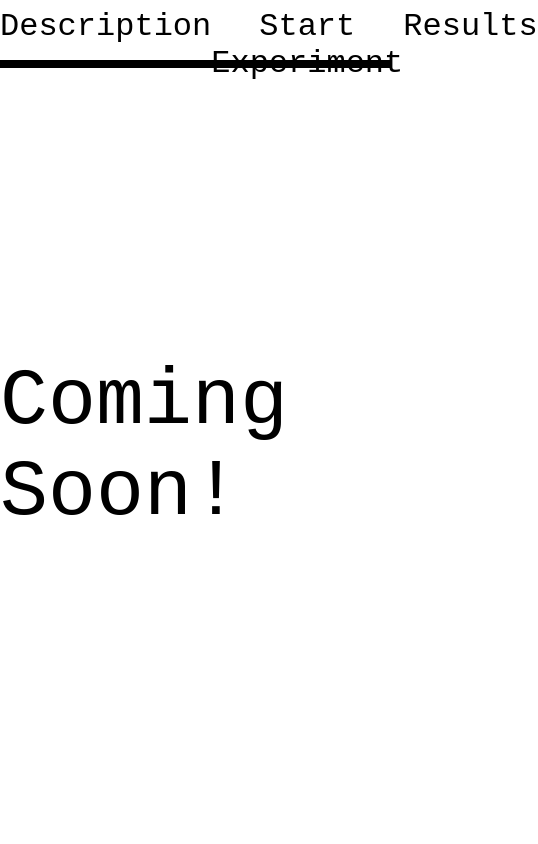
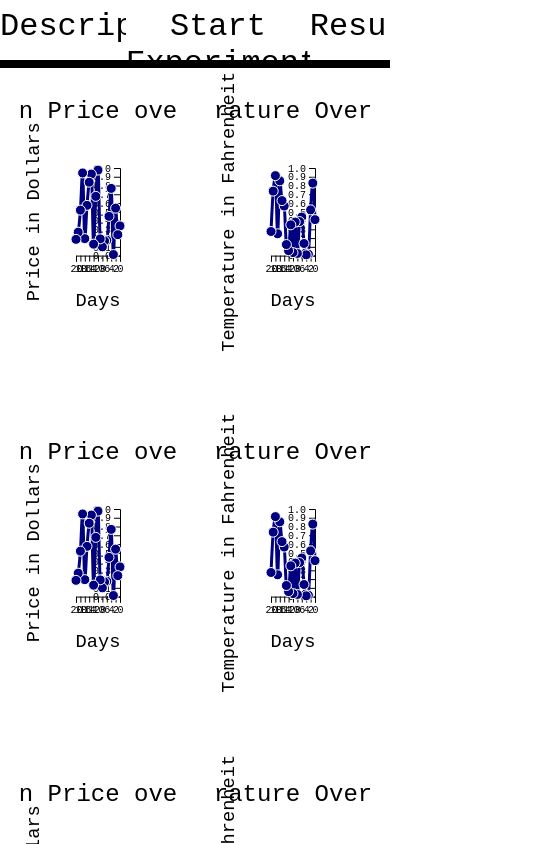
Before and after one commit to butterfly994/cogpsychapp, a React (Create React App) app: page /visualizations in a window 390 px wide. Shown: the top 844 px of the page, 538 px wide, since content can reach past the window. Built offline with nearby package versions, Linux system fonts and the light colour scheme.

Commit message:
Added data visualization page component and visualization component

```diff
--- a/package.json
+++ b/package.json
@@ -3,12 +3,12 @@
   "version": "0.1.0",
   "private": true,
   "dependencies": {
+    "d3": "^5.9.7",
     "howler": "^2.1.2",
     "react": "^16.8.6",
     "react-dom": "^16.8.6",
     "react-router-dom": "^5.0.1",
-    "react-scripts": "3.0.1",
-    "react-sound": "^1.2.0"
+    "react-scripts": "3.0.1"
   },
   "scripts": {
     "start": "react-scripts start",
--- a/src/App.css
+++ b/src/App.css
@@ -1,15 +1,16 @@
 * {
   margin:0px;
   padding:0px;
-  font-size: 60pt;
   font-family: monospace;
   box-sizing: border-box;
+  overflow-x: hidden;
 }
 
 .App {
   display: flex;
   height: 90vh;
   width: 100vw;
+  font-size: 60pt;
   flex-direction: column;
   justify-content: center;
   align-items: center;
--- a/src/App.js
+++ b/src/App.js
@@ -10,12 +10,12 @@ class App extends React.Component{
         return (
             <Router>
                 <div className = 'nav'>
-                    <Link to = '/' className = 'link'>Description</Link>
-                    <Link to ='/experiment'  className = 'link'>Start Experiment</Link>
+                    <Link to = '/description' className = 'link'>Description</Link>
+                    <Link to ='/'  className = 'link'>Start Experiment</Link>
                     <Link to ='/visualizations' className = 'link'>Results</Link>
                 </div>
-                <Route exact path = '/' component={Description} />
-                <Route path='/experiment' component={SperlingWrapper} />
+                <Route path = '/description' component={Description} />
+                <Route exact path='/' component={SperlingWrapper} />
                 <Route path='/visualizations' component = {Visualizations} />
             </Router>
         )
--- a/src/Description.js
+++ b/src/Description.js
@@ -6,6 +6,7 @@ class Description extends React.Component {
         return (
             <div className = 'App'>
                 <div className = 'paragraph'>
+                    &nbsp;&nbsp;&nbsp;&nbsp;
                     In 1960, George Sperling, cognitive scientist, released a
                     monograph titled "The Information Available in Brief Visual
                     Presentations". He detailed an experimental procedure in which
@@ -18,6 +19,7 @@ class Description extends React.Component {
                     terms of the letter itself and its position.
                 </div>
                 <div className = 'paragraph'>
+                    &nbsp;&nbsp;&nbsp;&nbsp;
                     Throughout a series of experiments, several parameters were
                     studied. These included exposure duration (how long the letters
                     were visible), which Sperling concluded had a negligible effect
@@ -32,6 +34,7 @@ class Description extends React.Component {
                     second, or third row of the letter array only.
                 </div>
                 <div className = 'paragraph'>
+                    &nbsp;&nbsp;&nbsp;&nbsp;
                     What Sperling found was that the subjects' accuracy in terms of
                     the percent of letters correct in their responses when under the
                     partial report condition was much higher. Sperling then
@@ -43,6 +46,7 @@ class Description extends React.Component {
                     reporting letters.
                 </div>
                 <div className = 'paragraph'>
+                    &nbsp;&nbsp;&nbsp;&nbsp;
                     This website replicates Sperling's original experiment in a
                     digital format. Many factors are identical to the original study,
                     such as the pitch of the tones used, the types of stimuli, and
@@ -57,6 +61,7 @@ class Description extends React.Component {
                     the instructions given to subjects and the duration of the tones.
                 </div>
                 <div className = 'paragraph'>
+                    &nbsp;&nbsp;&nbsp;&nbsp;
                     Any data collected from this web page is stored without
                     reference to personally identifying information. Further, any
                     data presented on the page is in aggregate, over the average of
--- a/src/Grid.css
+++ b/src/Grid.css
@@ -1,10 +1,9 @@
-*{
+/* *{
     margin:0px;
     padding:0px;
-    font-size: 60pt;
     font-family: monospace;
     box-sizing: border-box;
-}
+} */
 
 div#gridSimpleSpace {
     display: flex;
@@ -49,4 +48,5 @@ div#grid3x3x3 {
 input {
     width: 53px;
     height: 93px;
+    font-size: 60pt;
 }
--- /dev/null
+++ b/src/Visualization.js
@@ -0,0 +1,95 @@
+import React from 'react'
+import * as d3 from 'd3'
+
+class Visualization extends React.Component {
+    componentDidMount(){
+        // 2. Use the margin convention practice
+        var margin = {top: 100, right:100, bottom: 150, left: 100}
+        , width = window.innerWidth/2.5 - margin.left - margin.right // Use the window's width
+        , height = window.innerHeight/2.5 - margin.top - margin.bottom; // Use the window's height
+
+        // 5. X scale will use the index of our data
+        var xScale = d3.scaleLinear()
+            .domain([0, this.props.n-1]) // input
+            .range([0, width]); // output
+
+        // 6. Y scale will use the randomly generate number
+        var yScale = d3.scaleLinear()
+            .domain([0, 1]) // input
+            .range([height, 0]); // output
+
+        // 7. d3's line generator
+        var line = d3.line()
+            .x(function(d, i) { return xScale(i); }) // set the x values for the line generator
+            .y(function(d) { return yScale(d.y); }) // set the y values for the line generator
+            .curve(d3.curveMonotoneX) // apply smoothing to the line
+
+
+        // 1. Add the SVG to the page and employ #2
+        var svg = d3.select('.' + this.props.name).append('svg')
+            .attr('width', width + margin.left + margin.right)
+            .attr('height', height + margin.top + margin.bottom)
+        .append('g')
+            .attr('transform', 'translate(' + margin.left + ',' + margin.top + ')');
+
+        svg.append('text')
+            .attr('transform',
+                    'translate(' + (width/2) + ' ,' + (0 - margin.top / 2) + ')')
+            .style('text-anchor', 'middle')
+            .style('font-size', '18pt')
+            .text(this.props.title)
+
+        // 3. Call the x axis in a group tag
+        svg.append('g')
+            .attr('transform', 'translate(0,' + height + ')')
+            .call(d3.axisBottom(xScale)); // Create an axis component with d3.axisBottom
+
+        // text label for the x axis
+        svg.append('text')
+            .attr('transform',
+                    'translate(' + (width/2) + ' ,' +
+                                (height + 50) + ')')
+            .style('text-anchor', 'middle')
+            .style('font-size', '14pt')
+            .text(this.props.xAxis);
+
+        // 4. Call the y axis in a group tag
+        svg.append('g')
+            .call(d3.axisLeft(yScale)); // Create an axis component with d3.axisLeft
+
+        svg.append('text')
+            .attr('transform', 'rotate(-90)')
+            .attr('y', 0 - margin.left)
+            .attr('x',0 - (height / 2))
+            .attr('dy', '1em')
+            .style('text-anchor', 'middle')
+            .style('font-size', '14pt')
+            .text(this.props.yAxis);
+
+        // 9. Append the path, bind the data, and call the line generator
+        svg.append('path')
+            .datum(this.props.dataset) // 10. Binds data to the line
+            .attr('fill', 'none')
+            .attr('stroke', 'navy')
+            .attr('stroke-width', '3')
+            .attr('d', line); // 11. Calls the line generator
+
+        // 12. Appends a circle for each datapoint
+        svg.selectAll('.dot')
+            .data(this.props.dataset)
+        .enter().append('circle') // Uses the enter().append() method
+            .attr('fill', 'navy')
+            .attr('stroke', '#fff')
+            .attr('cx', function(d, i) { return xScale(i) })
+            .attr('cy', function(d) { return yScale(d.y) })
+            .attr('r', 5)
+    }
+
+    render() {
+        return (
+            <div className = {this.props.name} style = {{display: 'inline-block'}}></div>
+        )
+    }
+}
+
+export default Visualization
--- /dev/null
+++ b/src/Visualizations.css
@@ -0,0 +1,13 @@
+.visCol {
+    display: flex;
+    flex-direction: column;
+    justify-content: center;
+    align-items: center;
+}
+
+.visCont {
+    display: flex;
+    flex-direction: row;
+    justify-content: space-around;
+    margin: 0px;
+}
--- a/src/Visualizations.js
+++ b/src/Visualizations.js
@@ -1,10 +1,27 @@
 import React from 'react'
+import * as d3 from 'd3'
+import './Visualizations.css'
+import Visualization from './Visualization';
 
 class Visualizations extends React.Component {
     render() {
+        let n = 21
+        console.log(d3.range(n))
+        let dataset1 = d3.range(n).map(function(d) { return {'y': d3.randomUniform(1)() } })
+        console.log(dataset1)
+        let dataset2 = d3.range(n).map(function(d) { return {'y': d3.randomUniform(1)() } })
         return (
-            <div className = 'App'>
-                <div>Coming Soon!</div>
+            <div className = 'visCont'>
+                <div className = 'visCol'>
+                    <Visualization title = {'Bitcoin Price over Time'} xAxis = {'Days'} yAxis = {'Price in Dollars'} dataset = {dataset1} n = {21} name = {'Vis1'}></Visualization>
+                    <Visualization title = {'Bitcoin Price over Time'} xAxis = {'Days'} yAxis = {'Price in Dollars'} dataset = {dataset1} n = {21} name = {'Vis3'}></Visualization>
+                    <Visualization title = {'Bitcoin Price over Time'} xAxis = {'Days'} yAxis = {'Price in Dollars'} dataset = {dataset1} n = {21} name = {'Vis5'}></Visualization>
+                </div>
+                <div className = 'visCol'>
+                    <Visualization title = {'Temperature Over Time'} xAxis = {'Days'} yAxis = {'Temperature in Fahrenheit'} dataset = {dataset2} n = {21} name = {'Vis2'}></Visualization>
+                    <Visualization title = {'Temperature Over Time'} xAxis = {'Days'} yAxis = {'Temperature in Fahrenheit'} dataset = {dataset2} n = {21} name = {'Vis4'}></Visualization>
+                    <Visualization title = {'Temperature Over Time'} xAxis = {'Days'} yAxis = {'Temperature in Fahrenheit'} dataset = {dataset2} n = {21} name = {'Vis6'}></Visualization>
+                </div>
             </div>
         )
     }
```
Also changed, not shown: 1 other file (tests, documents, lock files or other folders).
